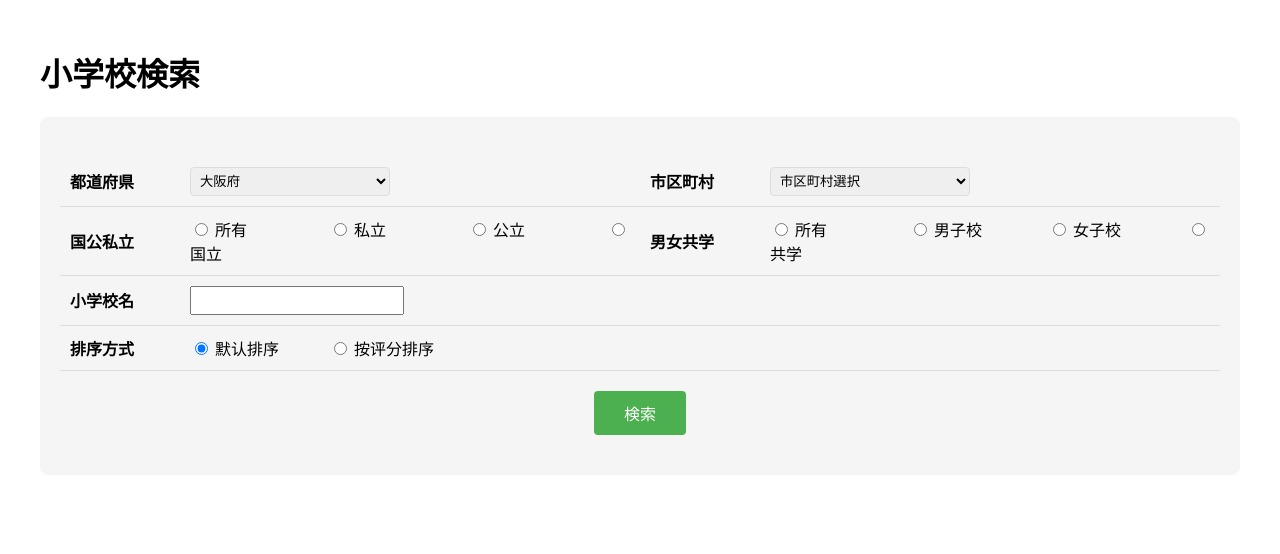
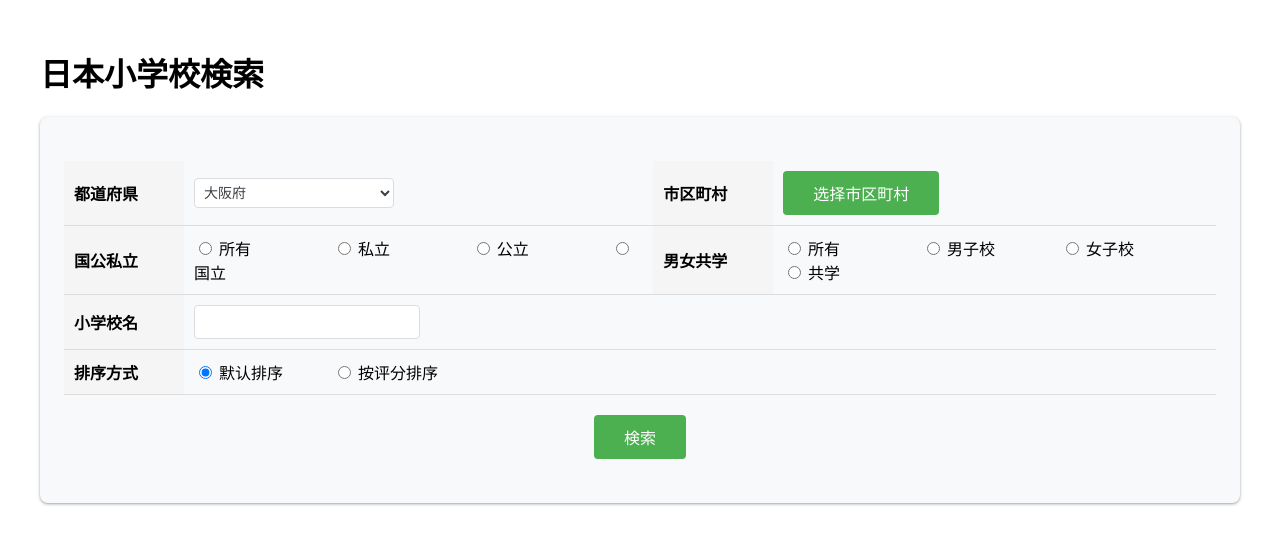
Before and after one commit to goodtidings2023/japanSchoolSearch, a Flask app: page / in a window 1280 px wide. Shown: the top 554 px of the page. Run offline with Flask 2, Linux system fonts and the light colour scheme.

Commit message:
0.11
修改样式

```diff
--- a/static/style.css
+++ b/static/style.css
@@ -1,14 +1,118 @@
+/* 添加 Material Design 样式 */
+:root {
+  --primary-color: #1a73e8;
+  --hover-color: #1557b0;
+  --background-gray: #f8f9fa;
+  --border-color: #dadce0;
+}
+
 .container {
     max-width: 1200px;
     margin: 0 auto;
     padding: 20px;
+    font-family: 'Roboto', sans-serif;
 }
 
 .search-form {
-    background: #f5f5f5;
-    padding: 20px;
+    background: var(--background-gray);
+    padding: 24px;
     border-radius: 8px;
-    margin-bottom: 20px;
+    box-shadow: 0 1px 2px 0 rgba(60,64,67,0.3), 0 1px 3px 1px rgba(60,64,67,0.15);
+    margin-bottom: 24px;
+}
+
+select, input[type="text"] {
+    padding: 8px 12px;
+    border: 1px solid var(--border-color);
+    border-radius: 4px;
+    font-size: 14px;
+    color: #3c4043;
+    background-color: white;
+    transition: border-color 0.2s;
+}
+
+select:focus, input[type="text"]:focus {
+    border-color: var(--primary-color);
+    outline: none;
+}
+
+.bt02 {
+    background: var(--primary-color);
+    color: white;
+    padding: 12px 24px;
+    border: none;
+    border-radius: 4px;
+    font-size: 14px;
+    font-weight: 500;
+    cursor: pointer;
+    transition: background-color 0.2s;
+}
+
+.bt02:hover {
+    background: var(--hover-color);
+}
+
+/* 添加弹出层样式 */
+.modal-overlay {
+    display: none;
+    position: fixed;
+    top: 0;
+    left: 0;
+    right: 0;
+    bottom: 0;
+    background: rgba(0,0,0,0.5);
+    z-index: 1000;
+}
+
+.modal {
+    position: fixed;
+    top: 50%;
+    left: 50%;
+    transform: translate(-50%, -50%);
+    background: white;
+    padding: 24px;
+    border-radius: 8px;
+    max-width: 600px;
+    width: 90%;
+    max-height: 80vh;
+    overflow-y: auto;
+    box-shadow: 0 24px 38px 3px rgba(0,0,0,0.14),
+                0 9px 46px 8px rgba(0,0,0,0.12),
+                0 11px 15px -7px rgba(0,0,0,0.2);
+}
+
+.modal-header {
+    display: flex;
+    justify-content: space-between;
+    align-items: center;
+    margin-bottom: 16px;
+}
+
+.modal-close {
+    background: none;
+    border: none;
+    font-size: 24px;
+    cursor: pointer;
+    color: #5f6368;
+}
+
+.city-grid {
+    display: grid;
+    grid-template-columns: repeat(auto-fill, minmax(180px, 1fr));
+    gap: 12px;
+    margin-top: 16px;
+}
+
+.city-item {
+    padding: 8px 12px;
+    border: 1px solid var(--border-color);
+    border-radius: 4px;
+    cursor: pointer;
+    transition: background-color 0.2s;
+}
+
+.city-item:hover {
+    background-color: var(--background-gray);
 }
 
 .form-group {
@@ -19,13 +123,6 @@ label {
     display: inline-block;
     width: 100px;
     margin-right: 10px;
-}
-
-select {
-    padding: 8px;
-    width: 200px;
-    border-radius: 4px;
-    border: 1px solid #ddd;
 }
 
 button {
--- a/templates/index.html
+++ b/templates/index.html
@@ -2,14 +2,14 @@
 <html lang="ja">
 <head>
     <meta charset="UTF-8">
-    <title>小学校検索</title>
+    <title>日本学校検索工具</title>
     <link rel="stylesheet" href="{{ url_for('static', filename='style.css') }}">
     <script src="https://cdn.jsdelivr.net/npm/axios/dist/axios.min.js"></script>
     <link rel="stylesheet" href="https://cdnjs.cloudflare.com/ajax/libs/font-awesome/5.15.4/css/all.min.css">
 </head>
 <body>
     <div class="container">
-        <h1>小学校検索</h1>
+        <h1>日本小学校検索</h1>
 
         <div class="search-form">
             <form id="searchForm">
@@ -70,75 +70,11 @@
                         </td>
                         <th>市区町村</th>
                         <td>
-                            <select name="city" id="city" class="inquiry_size_sm">
-                                <option value="">市区町村選択</option>
-                                <option value="27102">大阪市都島区</option>
-                                <option value="27103">大阪市福島区</option>
-                                <option value="27104">大阪市此花区</option>
-                                <option value="27106">大阪市西区</option>
-                                <option value="27107">大阪市港区</option>
-                                <option value="27108">大阪市大正区</option>
-                                <option value="27109">大阪市天王寺区</option>
-                                <option value="27111">大阪市浪速区</option>
-                                <option value="27113">大阪市西淀川区</option>
-                                <option value="27114">大阪市東淀川区</option>
-                                <option value="27115">大阪市東成区</option>
-                                <option value="27116">大阪市生野区</option>
-                                <option value="27117">大阪市旭区</option>
-                                <option value="27118">大阪市城東区</option>
-                                <option value="27119">大阪市阿倍野区</option>
-                                <option value="27120">大阪市住吉区</option>
-                                <option value="27121">大阪市東住吉区</option>
-                                <option value="27122">大阪市西成区</option>
-                                <option value="27123">大阪市淀川区</option>
-                                <option value="27124">大阪市鶴見区</option>
-                                <option value="27125">大阪市住之江区</option>
-                                <option value="27126">大阪市平野区</option>
-                                <option value="27127">大阪市北区</option>
-                                <option value="27128">大阪市中央区</option>
-                                <option value="27140">堺市</option>
-                                <option value="27202">岸和田市</option>
-                                <option value="27203">豊中市</option>
-                                <option value="27204">池田市</option>
-                                <option value="27205">吹田市</option>
-                                <option value="27206">泉大津市</option>
-                                <option value="27207">高槻市</option>
-                                <option value="27208">貝塚市</option>
-                                <option value="27209">守口市</option>
-                                <option value="27210">枚方市</option>
-                                <option value="27211">茨木市</option>
-                                <option value="27212">八尾市</option>
-                                <option value="27213">泉佐野市</option>
-                                <option value="27214">富田林市</option>
-                                <option value="27215">寝屋川市</option>
-                                <option value="27216">河内長野市</option>
-                                <option value="27217">松原市</option>
-                                <option value="27218">大東市</option>
-                                <option value="27219">和泉市</option>
-                                <option value="27220">箕面市</option>
-                                <option value="27221">柏原市</option>
-                                <option value="27222">羽曳野市</option>
-                                <option value="27223">門真市</option>
-                                <option value="27224">摂津市</option>
-                                <option value="27225">高石市</option>
-                                <option value="27226">藤井寺市</option>
-                                <option value="27227">東大阪市</option>
-                                <option value="27228">泉南市</option>
-                                <option value="27229">四條畷市</option>
-                                <option value="27230">交野市</option>
-                                <option value="27231">大阪狭山市</option>
-                                <option value="27232">阪南市</option>
-                                <option value="27301">島本町</option>
-                                <option value="27321">豊能町</option>
-                                <option value="27322">能勢町</option>
-                                <option value="27341">忠岡町</option>
-                                <option value="27361">熊取町</option>
-                                <option value="27362">田尻町</option>
-                                <option value="27366">岬町</option>
-                                <option value="27381">太子町</option>
-                                <option value="27382">河南町</option>
-                                <option value="27383">千早赤阪村</option>
-                            </select>
+                            <button type="button" id="citySelectBtn" class="bt02">
+                                选择市区町村
+                            </button>
+                            <input type="hidden" name="city" id="city">
+                            <span id="selectedCityDisplay"></span>
                         </td>
                     </tr>
                     <tr>
@@ -192,6 +128,18 @@
         </div>
         <div id="pagination" class="pagination">
             <!-- 分页控件将在这里显示 -->
+        </div>
+    </div>
+
+    <div id="cityModal" class="modal-overlay">
+        <div class="modal">
+            <div class="modal-header">
+                <h3>选择市区町村</h3>
+                <button class="modal-close" onclick="closeCityModal()">&times;</button>
+            </div>
+            <div class="city-grid" id="cityGrid">
+                <!-- 城市列表将通过JavaScript动态生成 -->
+            </div>
         </div>
     </div>
 
@@ -325,8 +273,8 @@
         }
 
         document.getElementById('prefecture').addEventListener('change', function(e) {
-            const citySelect = document.getElementById('city');
-            citySelect.innerHTML = '<option value="">市区町村選択</option>';
+            const cityGrid = document.getElementById('cityGrid');
+            cityGrid.innerHTML = '';
 
             if (e.target.value === 'osaka') {
                 const osakaData = [
@@ -399,10 +347,11 @@
                 ];
 
                 osakaData.forEach(city => {
-                    const option = document.createElement('option');
-                    option.value = city.code;
-                    option.textContent = city.name;
-                    citySelect.appendChild(option);
+                    const div = document.createElement('div');
+                    div.className = 'city-item';
+                    div.textContent = city.name;
+                    div.onclick = () => selectCity(city.code, city.name);
+                    cityGrid.appendChild(div);
                 });
             }
         });
@@ -433,6 +382,30 @@
                 </div>
             `;
         }
+
+        // 城市选择相关的JavaScript代码
+        function showCityModal() {
+            document.getElementById('cityModal').style.display = 'block';
+        }
+
+        function closeCityModal() {
+            document.getElementById('cityModal').style.display = 'none';
+        }
+
+        function selectCity(code, name) {
+            document.getElementById('city').value = code;
+            document.getElementById('selectedCityDisplay').textContent = name;
+            closeCityModal();
+        }
+
+        document.getElementById('citySelectBtn').addEventListener('click', showCityModal);
+
+        // 点击弹出层外部关闭弹出层
+        document.getElementById('cityModal').addEventListener('click', function(e) {
+            if (e.target === this) {
+                closeCityModal();
+            }
+        });
     </script>
 </body>
 </html>
```
Also changed, not shown: 1 other file.
